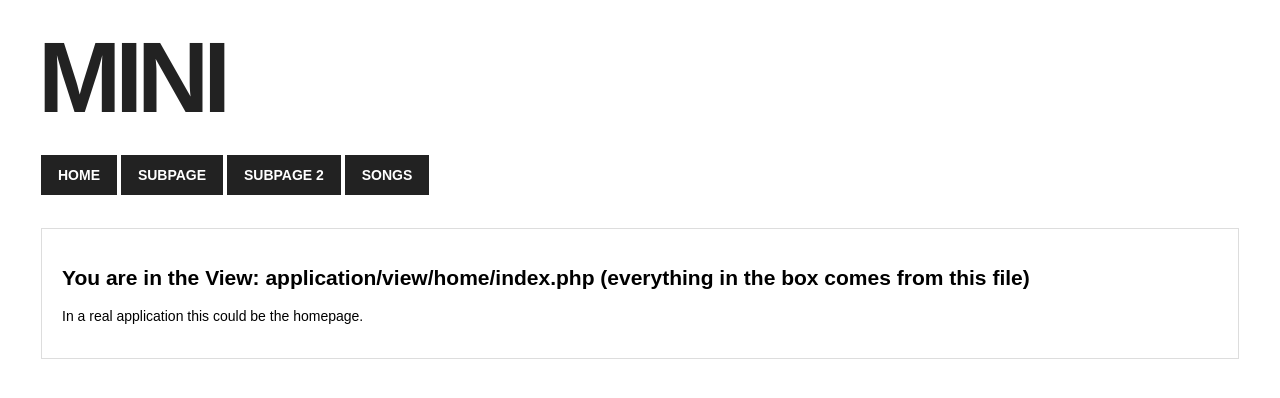
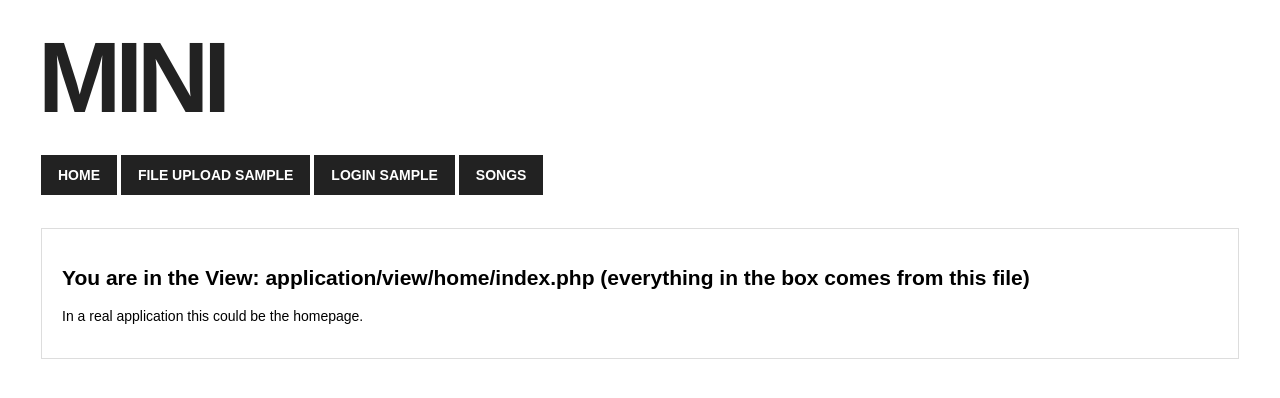
Before and after one commit to ulmpet/Capstone, a PHP site: page / in a window 1280 px wide. Shown: the top 398 px of the page. Run offline with PHP 8.4, Linux system fonts and the light colour scheme; some libraries are stand-ins or nearby versions.

Commit message:
button labels and login funtions

```diff
--- a/application/controller/home.php
+++ b/application/controller/home.php
@@ -27,19 +27,23 @@ class Home extends Controller
      * This method handles what happens when you move to http://yourproject/home/exampleone
      * The camelCase writing is just for better readability. The method name is case-insensitive.
      */
-    public function exampleOne()
+    public function fileupload()
     {
-        // load views
+        //Check to see the the SuperGlobal Variable $_FILES has data
         if(isset($_FILES['userfile']['name'])){
+            //CHeck for file upload error resulting in null file
             if($_FILES['userfile']['name']!=null){
-            echo print_r($_FILES);
+            //open the uploaded file for reading
             $file = fopen($_FILES['userfile']['tmp_name'], 'r');
+            //while not end of file loop get line as an array
             while(!feof($file)){
-                echo fgets($file) . "<br>";
+                //print out our array for viewing pleasure.
+                echo print_r(fgetcsv($file,0,"\t")) . "<br>";
             }
             fclose($file);
             }
         }
+        // load views
         require APP . 'view/_templates/header.php';
         require APP . 'view/home/example_one.php';
         require APP . 'view/_templates/footer.php';
@@ -50,9 +54,19 @@ class Home extends Controller
      * This method handles what happens when you move to http://yourproject/home/exampletwo
      * The camelCase writing is just for better readability. The method name is case-insensitive.
      */
-    public function exampleTwo()
+    public function login()
     {
+        //is the http request contains information from a feild called VARIABLEAMEFOREMAIL
+        if(isset($_REQUEST['VARIABLENAMEFOREMAIL'])){
+        $user = $this->loadModel('user');
+        $userEmail = $_REQUEST['VARIABLENAMEFOREMAIL'];
+        $userPassword = $_REQUEST['VARIABLENAMEFORPASSOWRD'];
         // load views
+        if($user->checkLogin($userEmail,$userPassword)){
+            session_start();
+            header('location: /information');
+        }
+    }
         require APP . 'view/_templates/header.php';
         require APP . 'view/home/example_two.php';
         require APP . 'view/_templates/footer.php';
--- a/application/view/_templates/header.php
+++ b/application/view/_templates/header.php
@@ -22,7 +22,7 @@
     <!-- navigation -->
     <div class="navigation">
         <a href="<?php echo URL; ?>">home</a>
-        <a href="<?php echo URL; ?>home/exampleone">subpage</a>
-        <a href="<?php echo URL; ?>home/exampletwo">subpage 2</a>
+        <a href="<?php echo URL; ?>home/fileupload">File Upload Sample</a>
+        <a href="<?php echo URL; ?>home/login">Login Sample</a>
         <a href="<?php echo URL; ?>songs">songs</a>
     </div>
```
Also changed, not shown: application/config/config.php (+10 -0 lines).
